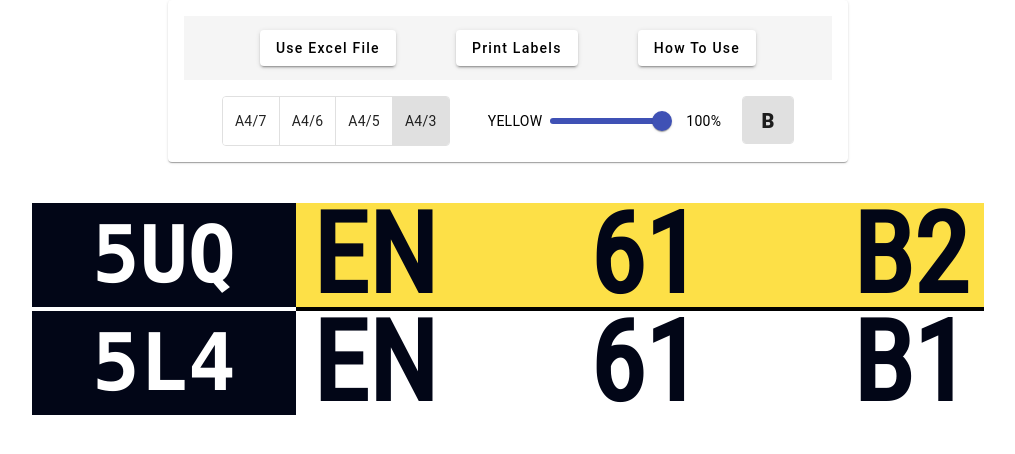
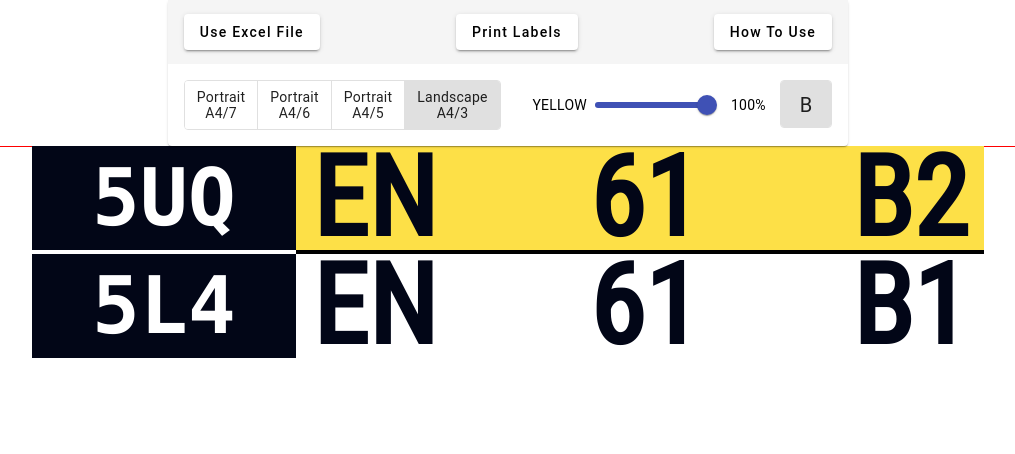
Before and after one commit to PrimeGoose/label_maker_tool, an Angular app: page / in a window 1280 px wide. Shown: the top 454 px of the page, without its empty margins (132-1147 px from the left). Built offline with nearby package versions, Linux system fonts and the light colour scheme.

Commit message:
portrait and landscape in now on the toggle buttons

```diff
--- a/src/app/app.component.css
+++ b/src/app/app.component.css
@@ -20,21 +20,18 @@
   overflow: hidden;
 }
 
-
 .digit-l1 {
   height: var(--label-height);
   width: var(--digit-width);
   font-family: 'Consolas';
   font-size: var(--base-font-size);
   border-top: 0.75mm solid white;
-
 }
 
 .digit-l2 {
   height: var(--label-height);
   width: var(--digit-width);
   font-family: 'Consolas';
-
   font-size: var(--base-font-size);
   border-bottom: 0.75mm solid white;
 }
@@ -52,79 +49,21 @@
   height: var(--label-height);
   width: var(--location-width);
   font-family: 'Roboto Condensed';
-  align-items: center;
   font-size: var(--base-font-size);
   border-bottom: 0.75mm solid black;
 }
 
-
-
-
-
-span {
-  background: none;
-}
-
-
-
 .toolbox {
-  display: flex;
-  flex-direction: row;
-  justify-content: space-around;
-  align-items: center;
   width: calc(var(--location-width) + var(--digit-width));
 }
 
-.value-mm {
-  text-transform: lowercase;
+.label-pair::before {
+  content: "";
+  display: block;
+  width: calc(100% + 8mm);
+  height: 1px;
+  z-index: -1;
+  left: -4mm;
+  position: absolute;
+  background-color: red;
 }
-
-
-
-
-.label-pair::before {
-  content: '';
-  display: block;
-  height: 0mm;
-  width: 2mm;
-  border-bottom: 0.25mm red double;
-  -webkit-print-color-adjust: exact;
-  print-color-adjust: exact;
-  background-color: darkorange;
-  position: relative;
-  top: 0mm;
-  left: -2mm;
-  z-index: -1;
-  page-break-inside: avoid;
-}
-
-
-.label-pair::after {
-  content: '';
-  display: block;
-  height: 0mm;
-  width: 22mm;
-  border-bottom: 0.25mm red double;
-  -webkit-print-color-adjust: exact;
-  print-color-adjust: exact;
-  background-color: darkorange;
-  position: relative;
-  bottom: 0mm;
-  right: -250mm;
-  z-index: -1;
-}
-
-
-
-.mat-toolbar-row,
-.mat-toolbar-single-row {
-  display: flex;
-  box-sizing: border-box;
-  padding: 0 16px;
-  width: 100%;
-  flex-direction: row;
-  white-space: nowrap;
-  justify-content: space-evenly;
-  align-items: center;
-
-}
--- a/src/app/app.component.html
+++ b/src/app/app.component.html
@@ -1,10 +1,10 @@
 <!-- main conntainer -->
 <div id="main-container" class="  flex flex-col  justify-center  items-center align-middle uppercase w-full">
-  <mat-card class="toolbox-card justify-center  items-center no-print">
-    <mat-card-content class="toolbox ">
+  <mat-card>
 
+    <mat-card-title>
       <!-- card item 1/2 -->
-      <mat-toolbar class="mb-4">
+      <mat-toolbar class="mb-4 flex justify-between ">
         <input type="file" hidden #fileInput accept=".xls, .xlsx" (change)="useExcelFile($event)" />
         <button type="button" mat-raised-button (click)="fileInput.click()">
           Use Excel File
@@ -14,34 +14,58 @@
         </button>
         <button type="button" mat-raised-button (click)="openDialog()">How To Use</button>
       </mat-toolbar>
+    </mat-card-title>
+
+    <mat-card-content class="toolbox">
+
+
 
 
 
 
       <!-- card item 2/2 -->
-      <div class="tools-row  flex flex-row justify-evenly">
+      <div class="tools-row  flex flex-row justify-between">
 
         <!-- toggle butons for 3 5 6 7 label pairs per a4 sheet -->
         <div class="size-toggle">
-
+          <!-- <p>For printing in {{orientation}}</p> -->
           <!-- app.component.html -->
           <mat-button-toggle-group name="fontStyle" aria-label="Font Style">
 
             <!-- Tooltip to describe how many labels fit on an A4 page with minimal margins when using setting "seven" -->
             <mat-button-toggle matTooltip="Using minimal margins, this setting yields 7 180x40mm labels per A4 page." (click)="setSeven()"
-              value="seven">A4/7</mat-button-toggle>
+              value="seven">
+              <span class="flex flex-col h-1 py-2 leading-4">
+                <span>Portrait</span>
+                <span>A4/7</span>
+              </span>
+            </mat-button-toggle>
 
             <!-- Tooltip to describe how many labels fit on an A4 page with minimal margins when using setting "six" -->
             <mat-button-toggle matTooltip="Using minimal margins, this setting yields 6 192x46.5mm labels per A4 page." (click)="setSix()"
-              value="six">A4/6</mat-button-toggle>
+              value="six">
+              <span class="flex flex-col h-1 py-2 leading-4">
+                <span>Portrait</span><span>A4/6</span>
+              </span>
+            </mat-button-toggle>
 
             <!-- Tooltip to describe how many labels fit on an A4 page with minimal margins when using setting "five" -->
             <mat-button-toggle matTooltip="Using minimal margins, this setting yields 5 200x56mm labels per A4 page." (click)="setFive()"
-              value="five">A4/5</mat-button-toggle>
+              value="five">
+
+              <span class="flex flex-col h-12 py-2 leading-4">
+                <span>Portrait</span>
+                <span>A4/5</span>
+              </span>
+            </mat-button-toggle>
 
             <!-- 252x56 in ladscape mode a4 page 5 labels -->
-            <mat-button-toggle [checked]="true" [matTooltip]="matTooltip3"
-              (click)="setLandscape3()" value="five">A4/3</mat-button-toggle>
+            <mat-button-toggle [checked]="true" [matTooltip]="matTooltip3" (click)="setLandscape3()" value="five">
+              <span class="flex flex-col h-1 py-2 leading-4">
+                <span>Landscape</span>
+                <span>A4/3</span>
+              </span>
+            </mat-button-toggle>
 
 
           </mat-button-toggle-group>
@@ -63,7 +87,7 @@
         </div>
 
         <mat-button-toggle-group name="fontStyle" aria-label="Font Style" class=" block w-[52px] h-[48px]">
-          <mat-button-toggle [checked]="true" class=" block w-[52px] h-[48px] text-xl" [ngClass]="[fontWeightClass]"
+          <mat-button-toggle [checked]="fontWeightClass=='font-black'" class=" block w-[52px] h-[48px] text-xl"
             (click)="toggleBold()">B</mat-button-toggle>
 
         </mat-button-toggle-group>
@@ -75,13 +99,22 @@
 
   </mat-card>
 
-  <div [ngClass]="[fontWeightClass,orientationClass]" class="label-pair-container mt-10 ">
+
+
+
+
+
+
+
+
+
+
+  <!-- label pair container -->
+  <div [ngClass]="[fontWeightClass,orientationClass]" class="label-pair-container mt-0 ">
 
     <!-- Label-pair -->
     <div *ngFor="let label of Labels" class="label-pair flex  flex-col bg-white  mt=[1mm]">
-      <!-- cut mark top -->
-      <!-- <div class="relative flex w-2 h-0 border-b-[1px] top-[1px] border-red-500 z-10 right-0 " style="width:calc(100% + 4mm);
-            right: 2mm; float: inline-end;"></div> -->
+
       <!-- Level 2 -->
       <div class="label-l2 flex flex-row">
         <!-- level 2 digit -->
@@ -92,7 +125,7 @@
         </div>
         <!-- level 2 location -->
         <div [ngClass]="[yellowOpacityClass]" [style.height.mm]="labelHeight" [style.width.mm]="locationWidth" [style.fontSize.mm]="locationFontSize"
-          class="location-l2 text-slate-950 flex bg-yellow-300 whitespace-nowrap  border-black   px-4 justify-between">
+          class="location-l2 items-center  text-slate-950 flex bg-yellow-300 whitespace-nowrap  border-black   px-4 justify-between">
           <span spellcheck="false" contenteditable="true" class="name-l2">{{ label.level2.street }}</span>
           <span spellcheck="false" contenteditable="true" class="number-l2">{{label.level2.number }}</span>
           <span spellcheck="false" contenteditable="true" class="level-l2">{{label.level2.side }}{{ label.level2.level}}</span>
@@ -108,15 +141,13 @@
         </div>
         <!-- level 1 location -->
         <div [style.fontSize.mm]="locationFontSize" [style.height.mm]="labelHeight" [style.width.mm]="locationWidth"
-          class="location-l1  text-slate-950 flex bg-white whitespace-nowrap   border-black  px-4 justify-between ">
+          class="location-l1   text-slate-950 flex bg-white whitespace-nowrap   border-black  px-4 justify-between ">
           <span spellcheck="false" contenteditable="true" class="name-l1 ">{{ label.level1.street }}</span>
           <span spellcheck="false" contenteditable="true" class="number-l1">{{label.level1.number }}</span>
           <span spellcheck="false" contenteditable="true" class="level-l1">{{label.level1.side }}{{ label.level1.level}}</span>
         </div>
       </div>
-      <!-- cut mark bottom -->
-      <!-- <div class="relative flex w-2 h-0 border-b-[1px] bottom-[1px] border-red-500 -z-10 right-0 " style="  width:calc(100% + 4mm);
-  right: 2mm; float: inline-end;"></div>
-    </div> -->
+
     </div>
   </div>
+</div>
--- a/src/app/app.component.ts
+++ b/src/app/app.component.ts
@@ -92,6 +92,7 @@ export class AppComponent implements OnInit {
   locationWidth = '130';
   labelPairWidthClass: string = 'a3-width';
   orientationClass: string = 'a4-landscape';
+
   /**
    * Sets the dimensions for  "Five labels per A4 sheet".
    */
```
